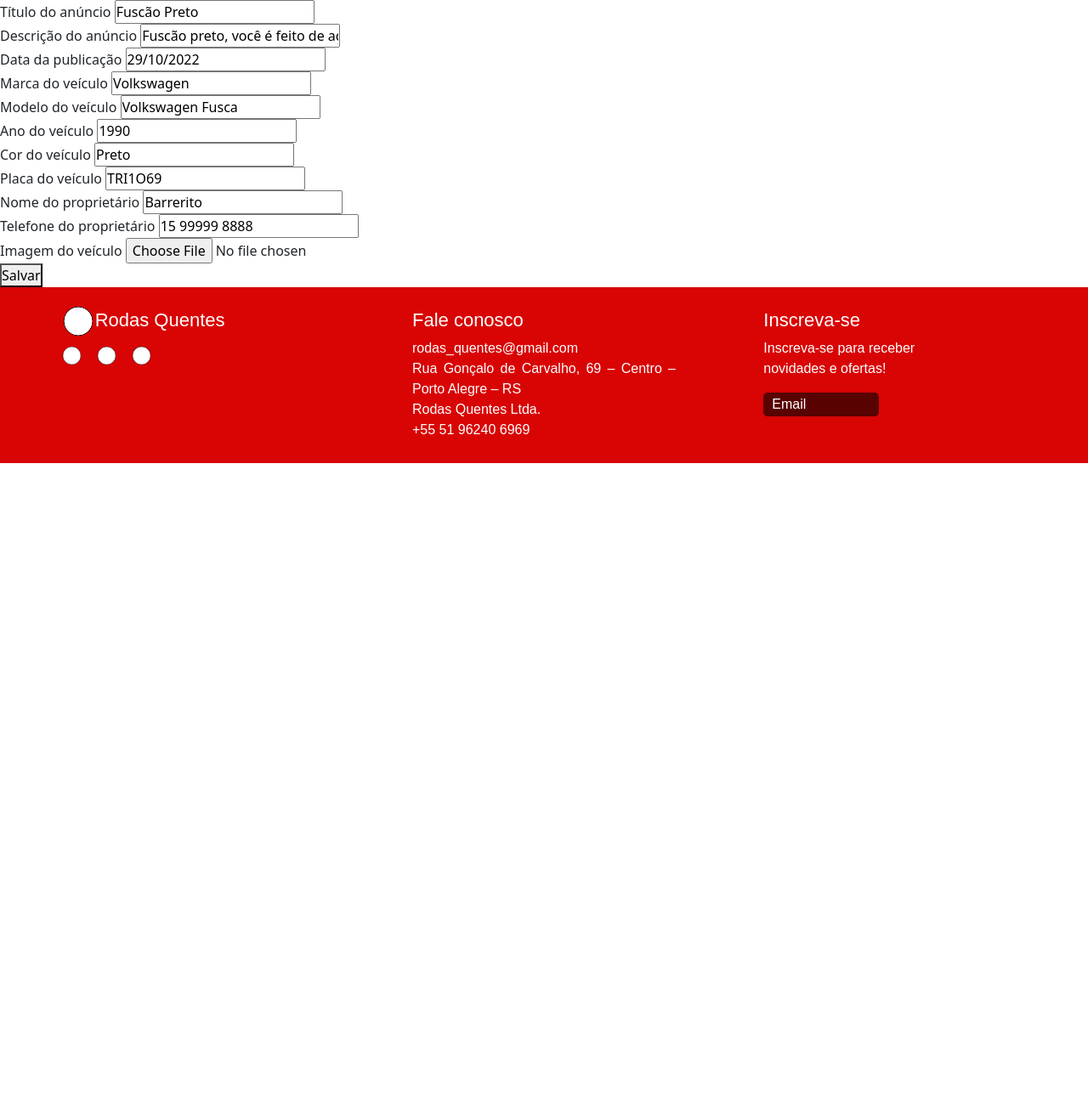
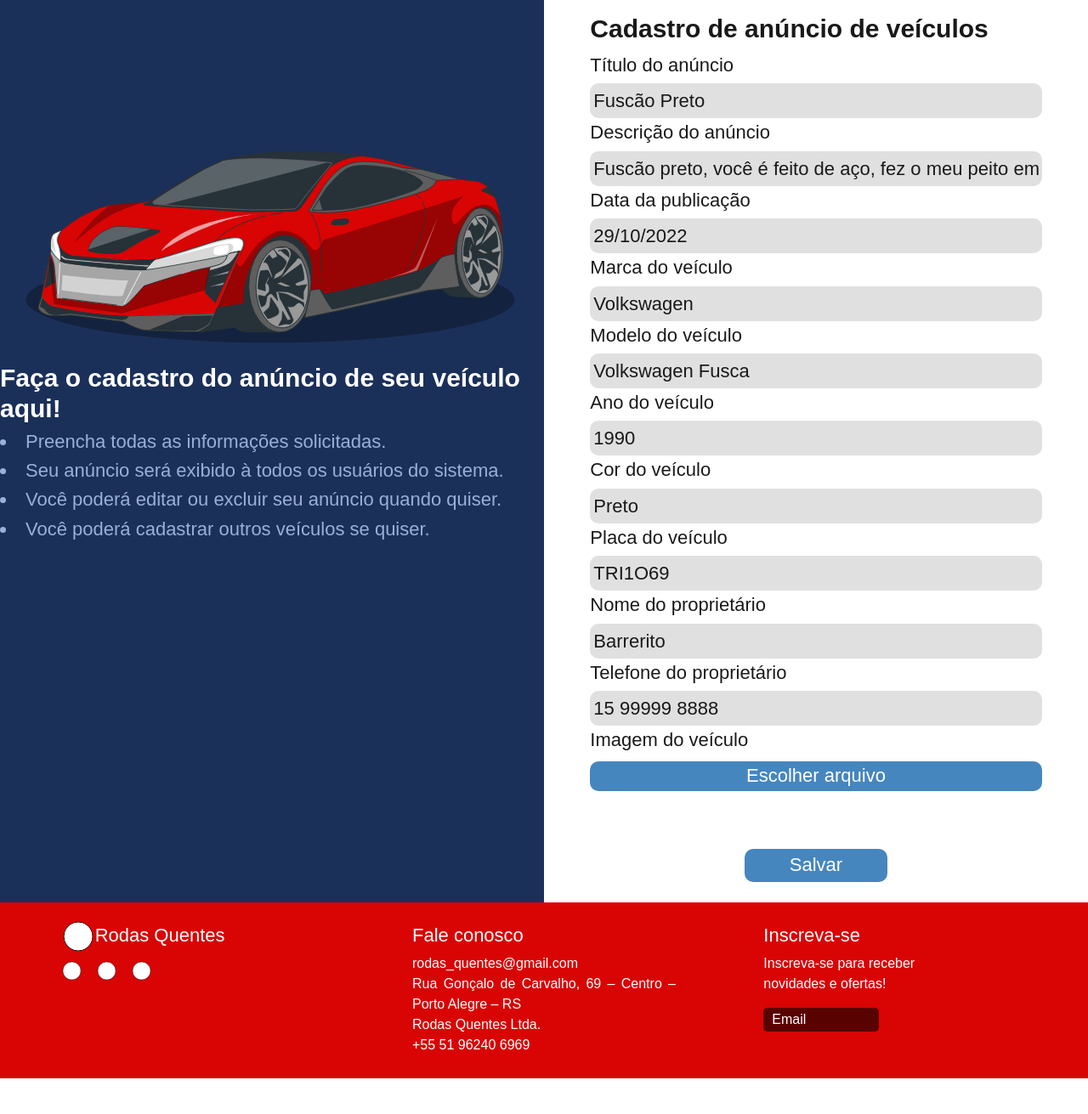
Before and after one commit to pedro-6969/PWII, a PHP site: page /anuncio/update-anuncio.php?id=14 in a window 1280 px wide. Shown: the part 100-1411 px from the top of the page at 85% size. Before the commit the page ends 645 px from the top, so only its background shows below. Run offline with PHP 8.4, Linux system fonts and the light colour scheme; data comes from the database, SQL or seed files in the repository; both versions use the stored data as it was after the commit; some web fonts are replaced.

Commit message:
mensagem

```diff
--- a/rodas_quentes/public/anuncio/update-anuncio.php
+++ b/rodas_quentes/public/anuncio/update-anuncio.php
@@ -6,7 +6,7 @@
         $id = isset($_GET['id']) ? $_GET['id'] : exit();
 
         if(empty($id)){
-            echo "<script>alert('É necessário informar a placa do veículo!');</script>";
+            echo "<script>alert('É necessário informar o id do veículo!');</script>";
             exit();
         }
 
@@ -62,54 +62,80 @@
     }
 
 ?>
+<div class="d-flex">
+        <div class="info-create d-flex justify-content-center">
+            <div>
+                <div class="d-flex justify-content-center">
+                    <img src="../../img/carro-login.svg" alt="carro-login" class="imagem-create">
+                </div>
+                <h1 class="h1 white">Faça o cadastro do anúncio de seu veículo aqui!</h1>
+                <li class="h2 quinary-color">Preencha todas as informações solicitadas.</li>
+                <li class="h2 quinary-color">Seu anúncio será exibido à todos os usuários do sistema.</li>
+                <li class="h2 quinary-color">Você poderá editar ou excluir seu anúncio quando quiser.</li>
+                <li class="h2 quinary-color">Você poderá cadastrar outros veículos se quiser.</li>
+            </div>
+        </div>
+        <div class="form-create d-flex justify-content-center">
             <form action="update-anuncio.php" method="POST" enctype="multipart/form-data">
+                <h1 class="h1 black mt-3">Cadastro de anúncio de veículos</h1>
                 <input type="hidden" name="id" value="<?php echo $dados[0]['id']; ?>">
                 <!--1-->
-    <label for="titulo_anuncio">Título do anúncio</label>
-    <input type="text" name="titulo_anuncio" id="titulo_anuncio" value="<?php echo $dados[0]['titulo_anuncio']; ?>">
+                <label for="titulo_anuncio" class="h2 black mt-1">Título do anúncio</label>
+                <input type="text" name="titulo_anuncio" id="titulo_anuncio" class="input-text" value="<?php echo $dados[0]['titulo_anuncio']; ?>">
                 <br>
                 <!--2-->
-    <label for="descricao_anuncio">Descrição do anúncio</label>
-    <input type="text" name="descricao_anuncio" id="descricao_anuncio" value="<?php echo $dados[0]['descricao_anuncio']; ?>">
+                <label for="descricao_anuncio" class="h2 black mt-1">Descrição do anúncio</label>
+                <input type="text" name="descricao_anuncio" id="descricao_anuncio" class="input-text" value="<?php echo $dados[0]['descricao_anuncio']; ?>">
                 <br>
                 <!--3-->
-    <label for="data_publicacao">Data da publicação</label>
-    <input type="text" name="data_publicacao" id="data_publicacao" value="<?php echo $dados[0]['data_publicacao']; ?>">
+                <label for="data_publicacao" class="h2 black mt-1">Data da publicação</label>
+                <input type="text" name="data_publicacao" id="data_publicacao" class="input-text" value="<?php echo $dados[0]['data_publicacao']; ?>">
                 <br>
                 <!--4-->
-    <label for="marca_veiculo">Marca do veículo</label>
-    <input type="text" name="marca_veiculo" id="marca_veiculo" value="<?php echo $dados[0]['marca_veiculo']; ?>">
+                <label for="marca_veiculo" class="h2 black mt-1">Marca do veículo</label>
+                <input type="text" name="marca_veiculo" id="marca_veiculo" class="input-text" value="<?php echo $dados[0]['marca_veiculo']; ?>">
                 <br>
                 <!--5-->
-    <label for="modelo_veiculo">Modelo do veículo</label>
-    <input type="text" name="modelo_veiculo" id="modelo_veiculo" value="<?php echo $dados[0]['modelo_veiculo']; ?>">
+                <label for="modelo_veiculo" class="h2 black mt-1">Modelo do veículo</label>
+                <input type="text" name="modelo_veiculo" id="modelo_veiculo" class="input-text" value="<?php echo $dados[0]['modelo_veiculo']; ?>">
                 <br>
                 <!--6-->
-    <label for="ano_veiculo">Ano do veículo</label>
-    <input type="text" name="ano_veiculo" id="ano_veiculo" value="<?php echo $dados[0]['ano_veiculo']; ?>">
+                <label for="ano_veiculo" class="h2 black mt-1">Ano do veículo</label>
+                <input type="text" name="ano_veiculo" id="ano_veiculo" class="input-text" value="<?php echo $dados[0]['ano_veiculo']; ?>">
                 <br>
                 <!--7-->
-    <label for="cor_veiculo">Cor do veículo</label>
-    <input type="text" name="cor_veiculo" id="cor_veiculo" value="<?php echo $dados[0]['cor_veiculo']; ?>">
+                <label for="cor_veiculo" class="h2 black mt-1">Cor do veículo</label>
+                <input type="text" name="cor_veiculo" id="cor_veiculo" class="input-text" value="<?php echo $dados[0]['cor_veiculo']; ?>">
                 <br>
                 <!--8-->
-    <label for="placa_veiculo">Placa do veículo</label>
-    <input type="text" name="placa_veiculo" id="placa_veiculo" value="<?php echo $dados[0]['placa_veiculo']; ?>">
+                <label for="placa_veiculo" class="h2 black mt-1">Placa do veículo</label>
+                <input type="text" name="placa_veiculo" id="placa_veiculo" class="input-text" value="<?php echo $dados[0]['placa_veiculo']; ?>">
                 <br>
                 <!--9-->
-    <label for="nome_proprietario">Nome do proprietário</label>
-    <input type="text" name="nome_proprietario" id="nome_proprietario" value="<?php echo $dados[0]['nome_proprietario']; ?>">
+                <label for="nome_proprietario" class="h2 black mt-1">Nome do proprietário</label>
+                <input type="text" name="nome_proprietario" id="nome_proprietario" class="input-text" value="<?php echo $dados[0]['nome_proprietario']; ?>">
                 <br>
                 <!--10-->
-    <label for="telefone_proprietario">Telefone do proprietário</label>
-    <input type="text" name="telefone_proprietario" id="telefone_proprietario" value="<?php echo $dados[0]['telefone_proprietario']; ?>">
+                <label for="telefone_proprietario" class="h2 black mt-1">Telefone do proprietário</label>
+                <input type="text" name="telefone_proprietario" id="telefone_proprietario" class="input-text" value="<?php echo $dados[0]['telefone_proprietario']; ?>">
                 <br>
                 <!-- 11 -->
-     <label for="imagem_veiculo">Imagem do veículo</label>
-    <input type="file" name="imagem_veiculo" id="imagem_veiculo">
+
+                <label class="h2 black mt-1">Imagem do veículo</label>
+                <label for="imagem_veiculo" class="h2 black mt-1 label-file w-100">Escolher arquivo</label>
+                <input type="file" name="imagem_veiculo" id="imagem_veiculo" class="form-control">
+
+                <!-- <label for="imagem_veiculo" class="h2 black mt-2">Imagem do veículo</label>
+                <input type="file" name="imagem_veiculo" id="imagem_veiculo" required> -->
                 <br>
+                <div class="button-create mb-3">
+                    <button type="submit" class="h2 white">Salvar</button>
+                </div>
 
-    <button type="submit">Salvar</button>
             </form>
+        </div>
+
+    </div>
+</div>
 
 <?php include '../../includes/footer.php'; ?>
--- a/rodas_quentes/public/login.php
+++ b/rodas_quentes/public/login.php
@@ -41,16 +41,16 @@ if ($_SERVER['REQUEST_METHOD'] == 'POST'){
                             <div class="input-login">
                                 <img src="../img/placeholder.png" alt="Email" style="width: 20px; heigth:auto;">
                                 <label for="email" class="h2 black">Email</label><br>
-                                <input type="email" name="email" id="email" placeholder="Digite o email">
+                                <input type="email" name="email" id="email" placeholder="Digite o email" class="input-text">
                             </div>
 
                             <div class="input-login">
                                 <img src="../img/placeholder.png" alt="Senha" style="width: 20px; heigth:auto;">
                                 <label for="password" class="h2 black">Senha</label><br>
-                                <input type="password" name="password" id="password" placeholder="Digite o email">
+                                <input type="password" name="password" id="password" placeholder="Digite o email" class="input-text">
                             </div>
 
-                            <div class="button-login">
+                            <div class="button-create mb-3">
                                     <button type="submit" class="h2 white">Continuar</button>
                             </div>
 
```
Also changed, not shown: rodas_quentes/css/style.css (+18 -8 lines), rodas_quentes/public/anuncio/create-anuncio.php (+1 -15 lines), rodas_quentes/public/anuncio/read-anuncio.php (+12 -6 lines), rodas_quentes/public/anuncios.php (+7 -6 lines), rodas_quentes/public/index.php (+6 -7 lines), rodas_quentes/rodasquentes.sql (added, +76 -0 lines), rodas_quentes/img/20230626153148-6499d994e5a0c.webp (deleted), rodas_quentes/img/6858ace6e9b3b-allen.png (deleted), rodas_quentes/img/6859f3658ab33-fuscao preto.png (deleted), rodas_quentes/img/6859f9c000e9b-01f541b94bd7e9e8689a8203757db35b.png (deleted), rodas_quentes/img/685cc05dade22-chutabundawallpaper.png (added), rodas_quentes/img/bmw.jpeg (added), rodas_quentes/img/camaro-amarelo.jpeg (added), rodas_quentes/img/fuscao-preto.jpeg (added). Lines whose indentation alone changed are shown as unchanged.
